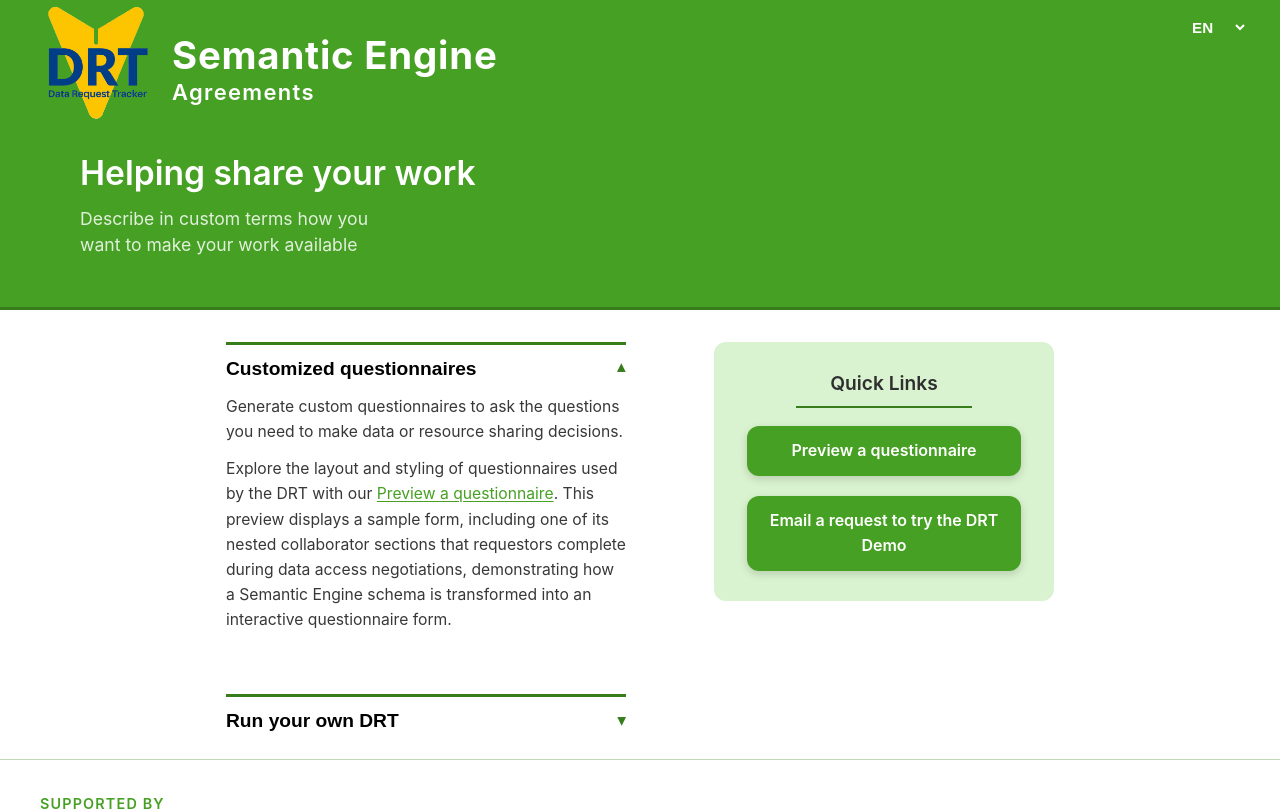
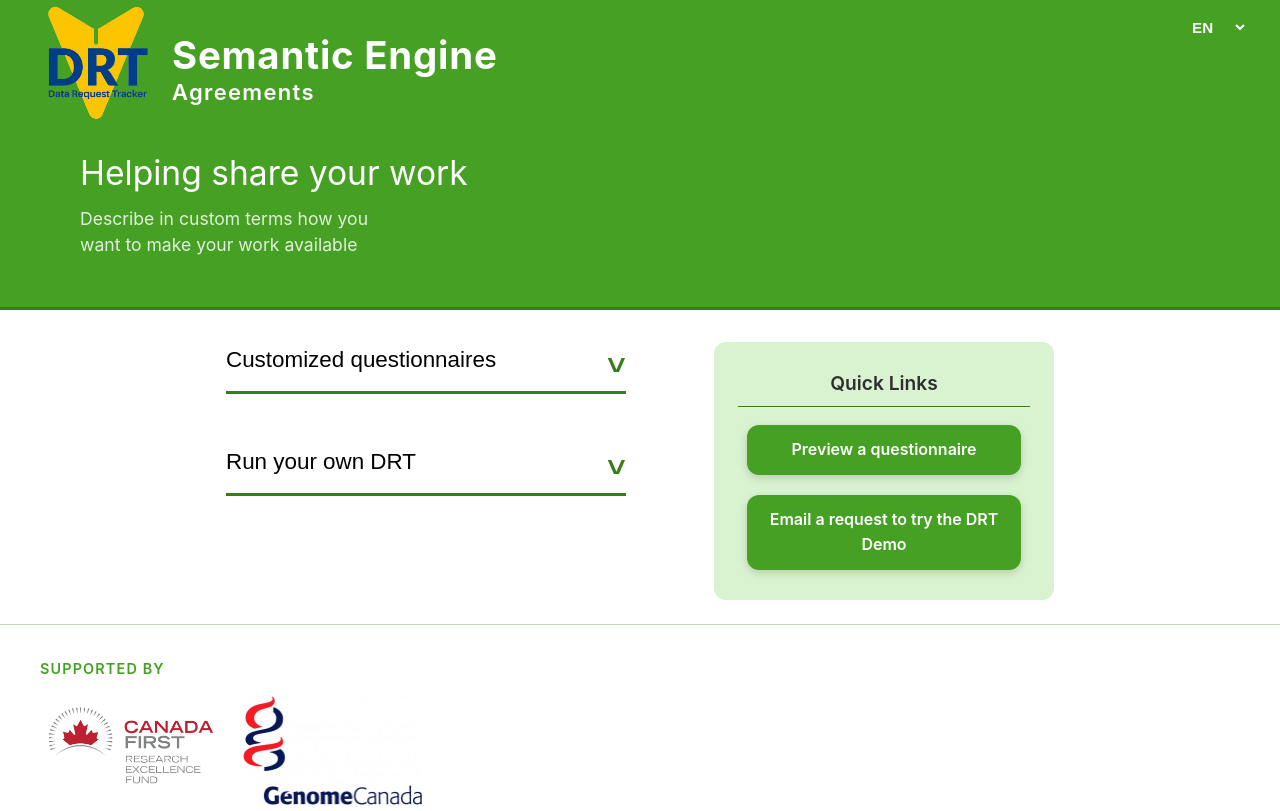
Before and after one commit to ClimateSmartAgCollab/drt-ad, a React (Vite) app: page / in a window 1280 px wide. Shown: the top 811 px of the page. Built offline with nearby package versions, Linux system fonts and the light colour scheme.

Commit message:
update the accordion

```diff
--- a/src/App.css
+++ b/src/App.css
@@ -74,8 +74,8 @@
 
 .hero-text h1 {
   margin: 0;
-  font-size: clamp(1.1rem, 6vw, 2.1rem);
-  font-weight: 600;
+  font-size: clamp(0.98rem, 6vw, 2.1rem);
+  font-weight: 400;
   white-space: nowrap;
 }
 
@@ -155,15 +155,14 @@
 }
 
 .landing-accordion {
-  border-top: 3px solid rgba(55, 125, 28, 1);
-  padding-top: 12px;
   width: 100%;
 }
 
 .landing-accordion-toggle {
   width: 100%;
-  padding: 0;
+  padding: 0 0 12px;
   border: none;
+  border-bottom: 3px solid rgba(55, 125, 28, 1);
   background: transparent;
   cursor: pointer;
   text-align: left;
@@ -181,27 +180,29 @@
   gap: 16px;
 }
 
-.landing-accordion-header h2 {
+.landing-accordion-header h2{
   margin: 0;
-  font-size: 1.2rem;
-  font-weight: 600;
+  font-size: 1.4rem;
+  font-weight: 200;
 }
 
 .landing-accordion-icon {
-  font-size: 1.1rem;
+  font-size: 2rem;
+  font-weight: 600;
   color: rgba(55, 125, 28, 1);
+  transform: rotate(180deg);
   transition: transform 0.2s ease;
 }
 
 .landing-accordion-icon-expanded {
-  transform: rotate(180deg);
+  transform: rotate(0deg);
 }
 
 .landing-accordion-body {
   margin-top: 12px;
-  font-size: 0.98rem;
+  font-size: 1rem;
   line-height: 1.6;
-  color: #383838;
+  color: #141414;
 }
 
 .landing-accordion-body p {
@@ -234,8 +235,8 @@
 }
 
 .quick-links-divider {
-  height: 2px;
-  width: 60%;
+  height: 1px;
+  width: 100%;
   margin: 0 auto 18px;
   background-color: rgba(55, 125, 28, 1);
 }
--- a/src/App.tsx
+++ b/src/App.tsx
@@ -291,8 +291,8 @@ function App() {
 
       <section className="landing-layout">
         <div className="landing-column-main">
-          {content.landingSections.map((section, index) => {
-            const isExpanded = expandedLanding[section.id] ?? index === 0;
+          {content.landingSections.map((section) => {
+            const isExpanded = expandedLanding[section.id] ?? false;
             return (
               <article key={section.id} className="landing-accordion">
                 <button
@@ -311,7 +311,7 @@ function App() {
                       }
                       aria-hidden="true"
                     >
-                      ▾
+                      ^
                     </span>
                   </div>
                 </button>
```
